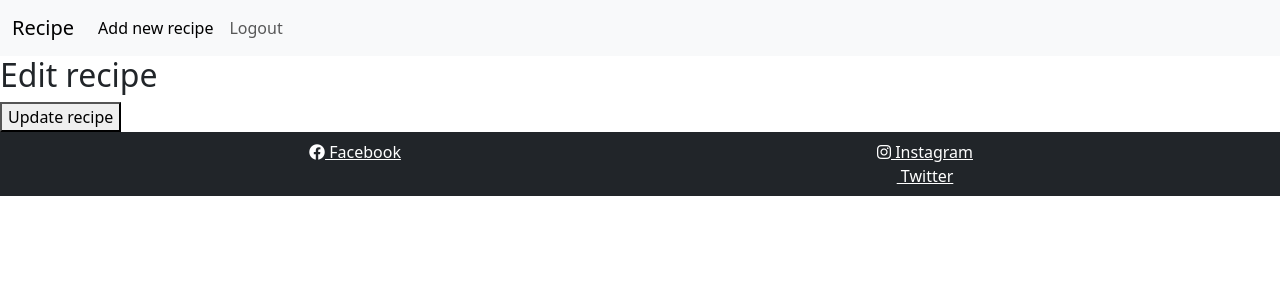
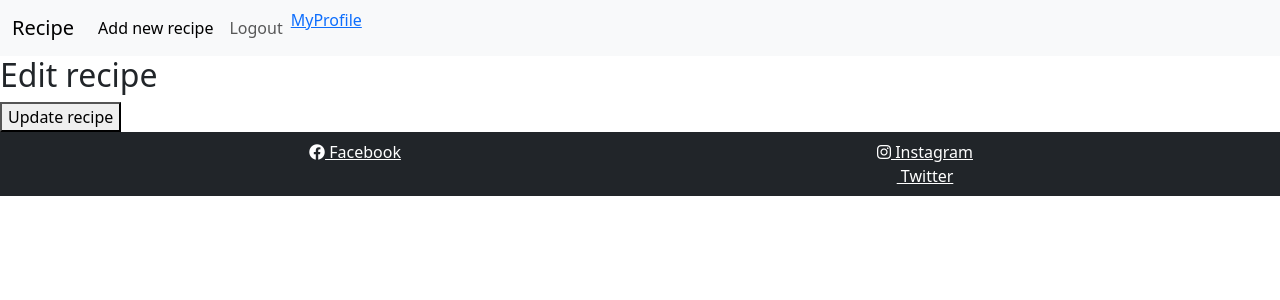
Before and after one commit to nataliatesarova/project-four, a Django app: page /edit_recipe/1/ in a window 1280 px wide. Shown: the top 300 px of the page. Run offline with Django 3.2, Linux system fonts and the light colour scheme; the visitor is signed in with stand-in values (Sample User, id 1); parts of the project's set-up code (start-up, migrations or seed data) failed here and were passed over.

Commit message:
Add profile link on navbar

```diff
--- a/templates/base.html
+++ b/templates/base.html
@@ -56,6 +56,9 @@
             <li class="nav-item">
                 <a class="nav-link" href="{% url 'logout' %}">Logout</a>
             </li>
+            <li class="profile nav-item">
+                <a href="{% url 'profile' user.username %}">MyProfile</a>
+            </li>
             {% else %}
             <li class="nav-item">
               <a class="nav-link" href="{% url 'register' %}">Register</a>
```
